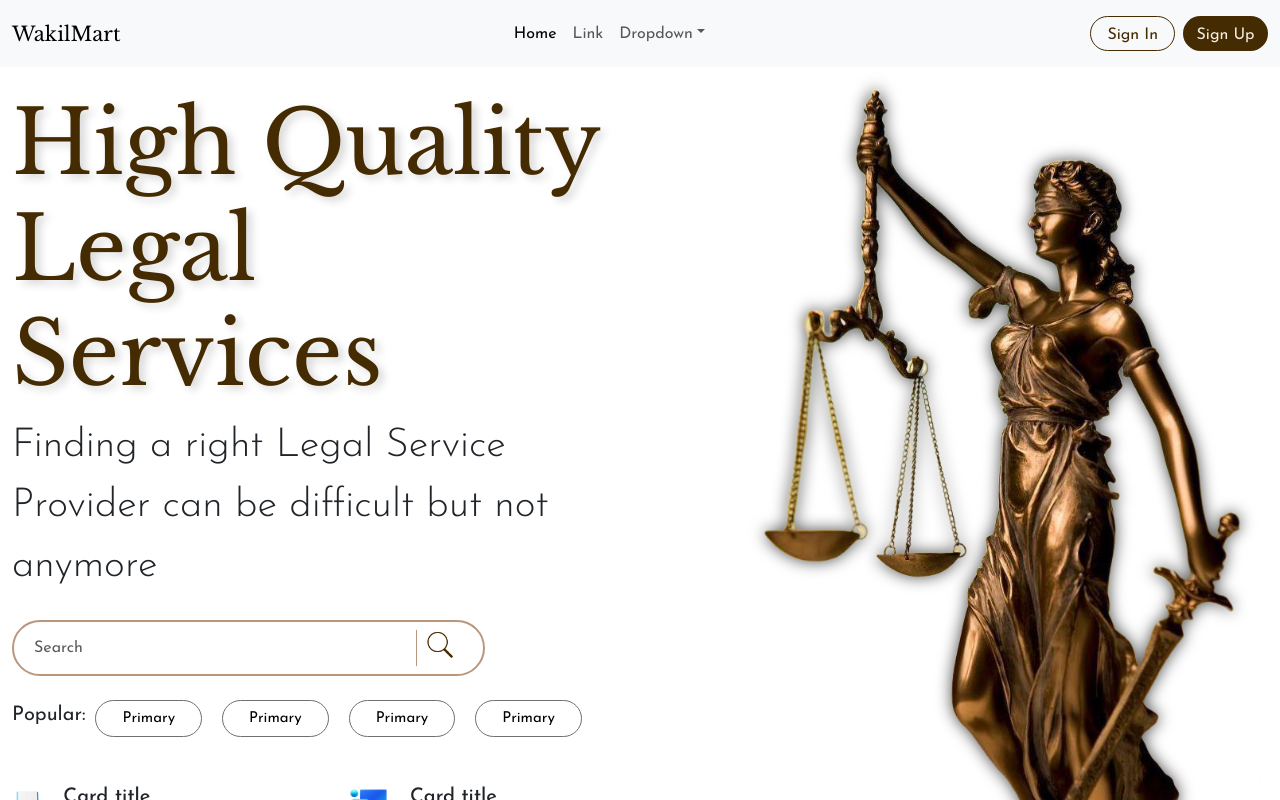
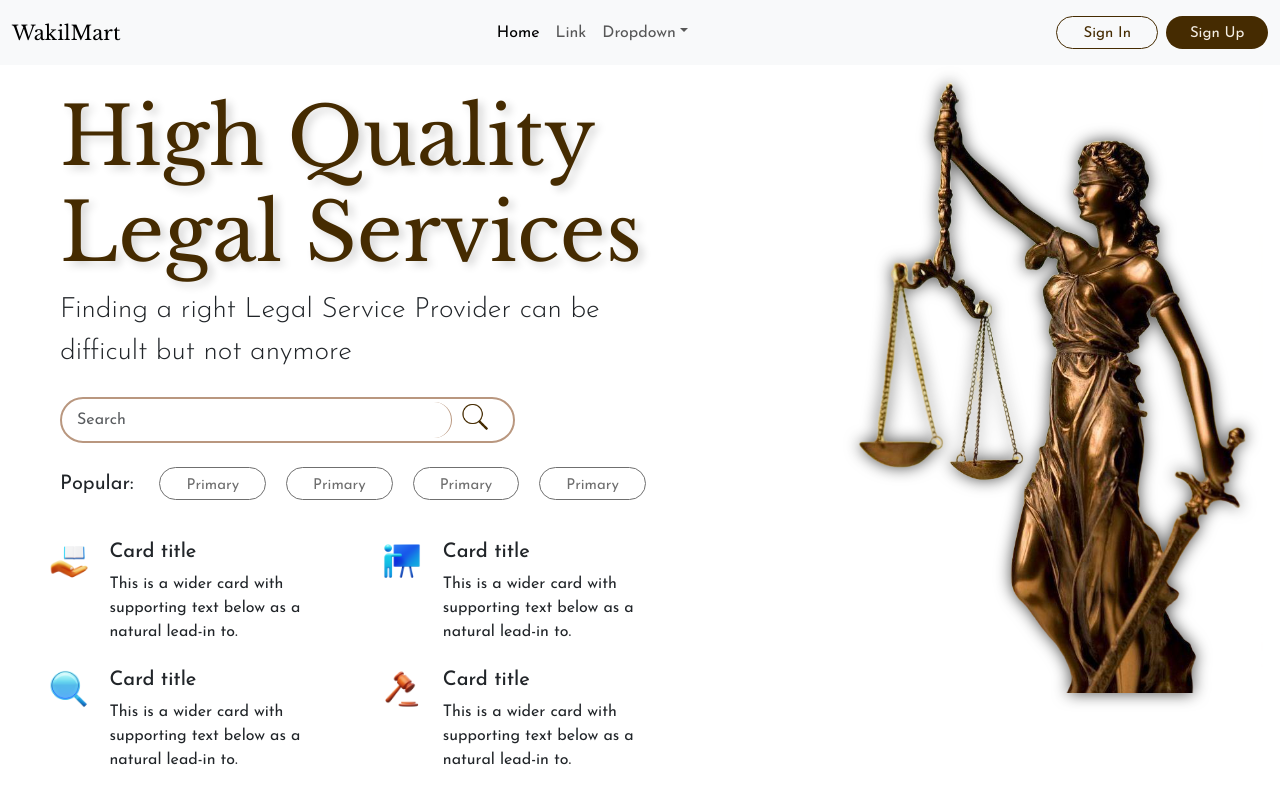
Before and after one commit to vizeerr/SIH-2023-Front-End, a React (Create React App) app: page / in a window 1280 px wide. Shown: the top 800 px of the page. Built offline with nearby package versions, Linux system fonts and the light colour scheme.

Commit message:
bugs fixed

```diff
--- a/src/App.css
+++ b/src/App.css
@@ -21,8 +21,9 @@ body{
 
   .btn{
     border-radius: 60px;
-    width: 7.5%;
-    height: 35px;
+    width: 9%;
+    height: 33px;
+    font-size: 15px;
   }
   .btn-brown{
     background: var(--brown);
@@ -41,7 +42,7 @@ body{
   }
 
   .rightarea img{
-    width: 84%;
+    width: 71%;
     filter: drop-shadow(0px 0px 8px #000000B8);
   }
 
@@ -52,14 +53,14 @@ body{
 
   .leftarea .search{
     border : 2px solid var(--unnamed-color-b9977f);
-    padding: 8px;
+    padding: 3px;
     justify-content: space-between;
 
   }
 
   .search input{
     border-right: 1px solid var(--unnamed-color-b9977f);
-    border-radius: 0;
+    border-radius: 50px;
     width: 89%;
   }
 
@@ -77,7 +78,7 @@ body{
   }
 
   .leftarea h1{
-    font-size: 5.5em;
+    /* font-size: 5.5em; */
   }
 
   .showtabs .card{
@@ -90,9 +91,9 @@ body{
 
   .custpopbadge{
     font-size: 15px;
-    color: #000000;
+    color: #6F6F6F;
     border: 1px solid #6F6F6F;
-    padding: 10px 26px;
+    padding: 10px 26px 6px;
     font-weight: 400;
     margin: 0 10px;
   }
@@ -127,7 +128,8 @@ body{
 
   .carol-serv{
     max-width: 92%;
-    bottom: 5em;
+    bottom: 4em;
+    margin-top: 4em;
   }
 
 
--- a/src/components/landing-page/Herosection.js
+++ b/src/components/landing-page/Herosection.js
@@ -11,17 +11,17 @@ const Herosection = () => {
   return (
     <div className="container-fluid mb-5">
       <div className="hero d-flex justify-content-between">
-        <div className="leftarea mt-4">
+        <div className="leftarea mt-4 ms-5">
             <h1 className="display-1 head-land ">High Quality Legal Services </h1>
-            <p className='fs-1 fw-light'>Finding a right Legal Service Provider can be difficult but not anymore</p>
+            <p className='fs-3 fw-light'>Finding a right Legal Service Provider can be difficult but not anymore</p>
             <form className="w-75 align-middle d-flex search rounded-pill mt-4 mb-4" role="search">
                 <input className="form-control me-2 border-none" type="search" placeholder="Search" aria-label="Search"/>
                 <img className='searchlog' src={searchbtn} alt="" />
             </form>
 
-            <div className="searchsuggest d-flex align-middle">
+            <div className="searchsuggest d-flex align-items-center">
                 <p className= "fs-5 m-0"> Popular: </p>
-                <div className="badges ">
+                <div className="badges ms-3">
                     <span className="badge rounded-pill custpopbadge ">Primary</span>
                     <span className="badge rounded-pill custpopbadge">Primary</span>
                     <span className="badge rounded-pill custpopbadge">Primary</span>
@@ -29,8 +29,8 @@ const Herosection = () => {
 
                 </div>
             </div>
-            <div className=" showtabs d-flex justify-content-between flex-wrap">
-                <div className="card border-none mt-5">
+            <div className=" showtabs d-flex justify-content-between flex-wrap mt-3">
+                <div className="card border-none mt-4">
                     <div className="row d-flex justify-content-between align-middle ">
                         <div className="col-md-2 p-0">
                             <img src={convico}  alt="..."/>
@@ -38,12 +38,12 @@ const Herosection = () => {
                         <div className="col ">
                         <div className="card-body p-0">
                             <h5 className="card-title">Card title</h5>
-                            <p className="card-text">This is a wider card with supporting text below as a natural lead-in to.</p>
+                            <p className="card-text ">This is a wider card with supporting text below as a natural lead-in to.</p>
                         </div>
                         </div>
                     </div>
                 </div>
-                <div className="card border-none mt-5">
+                <div className="card border-none mt-4">
                     <div className="row d-flex justify-content-between align-middle ">
                         <div className="col-md-2 p-0">
                             <img src={expertico} alt="..."/>
@@ -56,7 +56,7 @@ const Herosection = () => {
                         </div>
                     </div>
                 </div>
-                <div className="card border-none mt-5">
+                <div className="card border-none mt-4">
                     <div className="row d-flex justify-content-between align-middle ">
                         <div className="col-md-2 p-0">
                             <img src={transpico} alt="..."/>
@@ -69,7 +69,7 @@ const Herosection = () => {
                         </div>
                     </div>
                 </div>
-                <div className="card border-none mt-5">
+                <div className="card border-none mt-4">
                     <div className="row d-flex justify-content-between align-middle ">
                         <div className="col-md-2 p-0">
                             <img src={legalico} alt="..."/>
```
